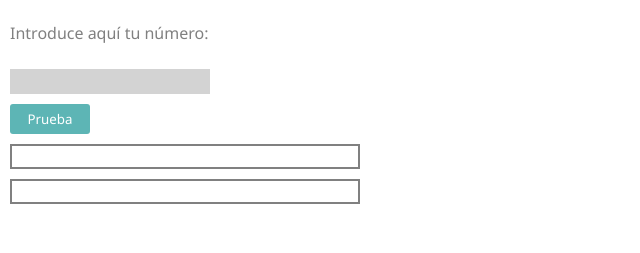
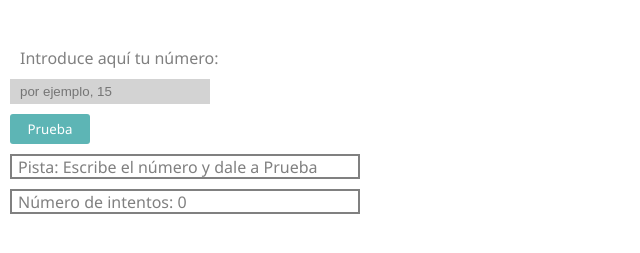
Before and after one commit to Adalab/modulo-2-evaluacion-intermedia-MarianaLobo, a plain HTML site: page index.html in a window 1280 px wide. Shown: the part 71-324 px from the top of the page, without its empty margins (0-640 px from the left). Drawn offline with Linux system fonts and the light colour scheme.

Commit message:
add HTML issues

```diff
--- a/index.html
+++ b/index.html
@@ -10,14 +10,15 @@
 <body>
     <main>
         <h1 class="title">Adivina el número</h1>
-        <p class="directions">Introduce aquí tu número:</p>
-        <div class="box">
-            <input class="user-number js-user-number" type="text" name="number">
+
+        <form class="box">
+            <label class="directions" for="userNumber">Introduce aquí tu número:</label>
+            <input class="user-number js-user-number" type="text" name="number" id="userNamber" value="" placeholder="por ejemplo, 15">
             <input class="btn js-btn" type="button" value="Prueba">
-        </div>
+        </form>
 
-        <p class=" text js-clues"></p>
-        <p class="text js-tries"></p>
+        <p class=" text js-clues">Pista: Escribe el número y dale a Prueba</p>
+        <p class="text">Número de intentos: <span class="js-tries">0</span></p>
 
     </main>
     <script src="./js/main.js"></script>
--- a/js/main.js
+++ b/js/main.js
@@ -1,4 +1,4 @@
-'user strict';
+'use strict';
 
 //VARIABLES
 
@@ -33,7 +33,7 @@ function compare() {
 //CONTADOR DE INTENTOS
 function counterRound(){
     round++;
-    numberTries.innerHTML = "Número de intentos:" + round;
+    numberTries.innerHTML = + round;
 }
 
 //EVENTO
```
